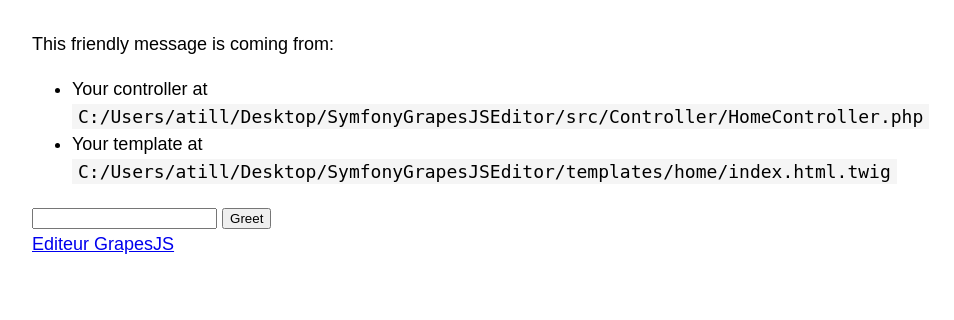
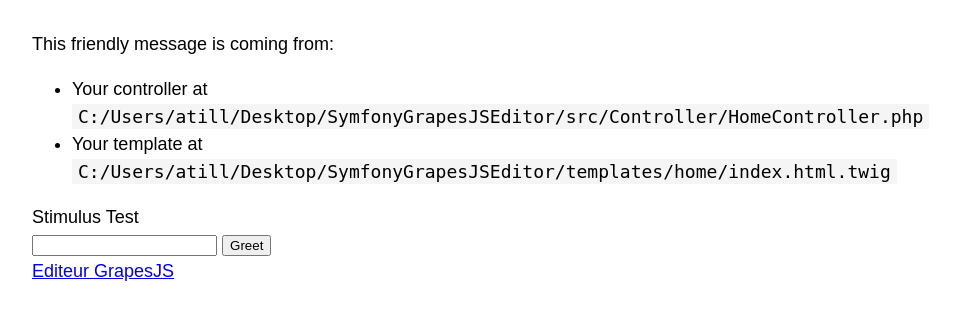
Before and after one commit to aty5/SymfonyGrapesJSEditor, a Symfony app: template templates/home/index.html.twig in a window 1280 px wide. Shown: the part 71-391 px from the top of the page, without its empty margins (208-1162 px from the left). Run offline with Twig, Linux system fonts and the light colour scheme; the template is opened without the code that fills it, so the values that code supplies are empty; some libraries are stand-ins or nearby versions.

Commit message:
first steps 2

```diff
--- a/templates/base.html.twig
+++ b/templates/base.html.twig
@@ -1,5 +1,5 @@
 <!DOCTYPE html>
-<html>
+<html lang="fr">
     <head>
         <meta charset="UTF-8">
         <title>{% block title %}Welcome!{% endblock %}</title>
--- a/templates/home/index.html.twig
+++ b/templates/home/index.html.twig
@@ -33,7 +33,8 @@
 		<div {{ stimulus_controller('hello') }}></div>
 
 		<div {{ stimulus_controller('say-hello') }}>
-			<input type="text" {{ stimulus_target('say-hello', 'name') }}>
+			<label for="stimulus-test"> Stimulus Test</label> <br>
+			<input name="stimulus-test" type="text" {{ stimulus_target('say-hello', 'name') }}>
 
 			<button {{ stimulus_action('say-hello', 'greet') }}>
 				Greet
```
Also changed, not shown: 1 other file.
